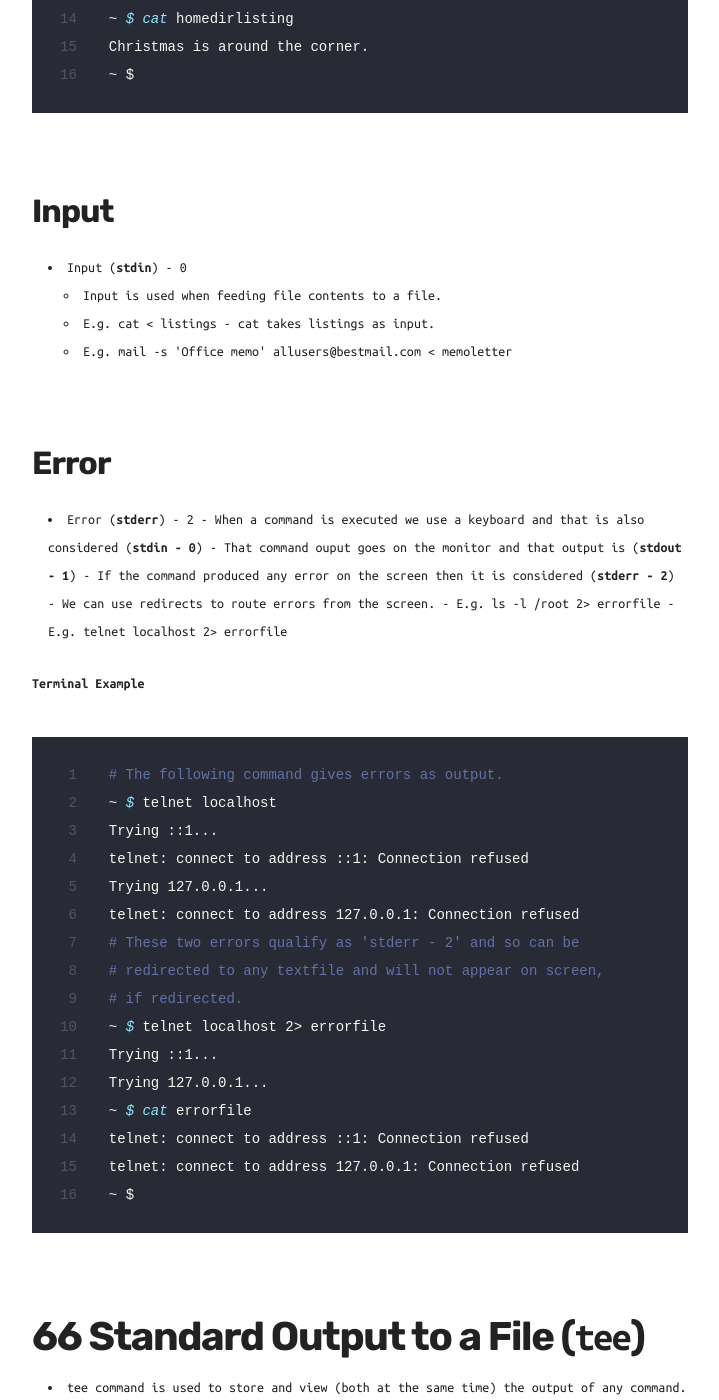
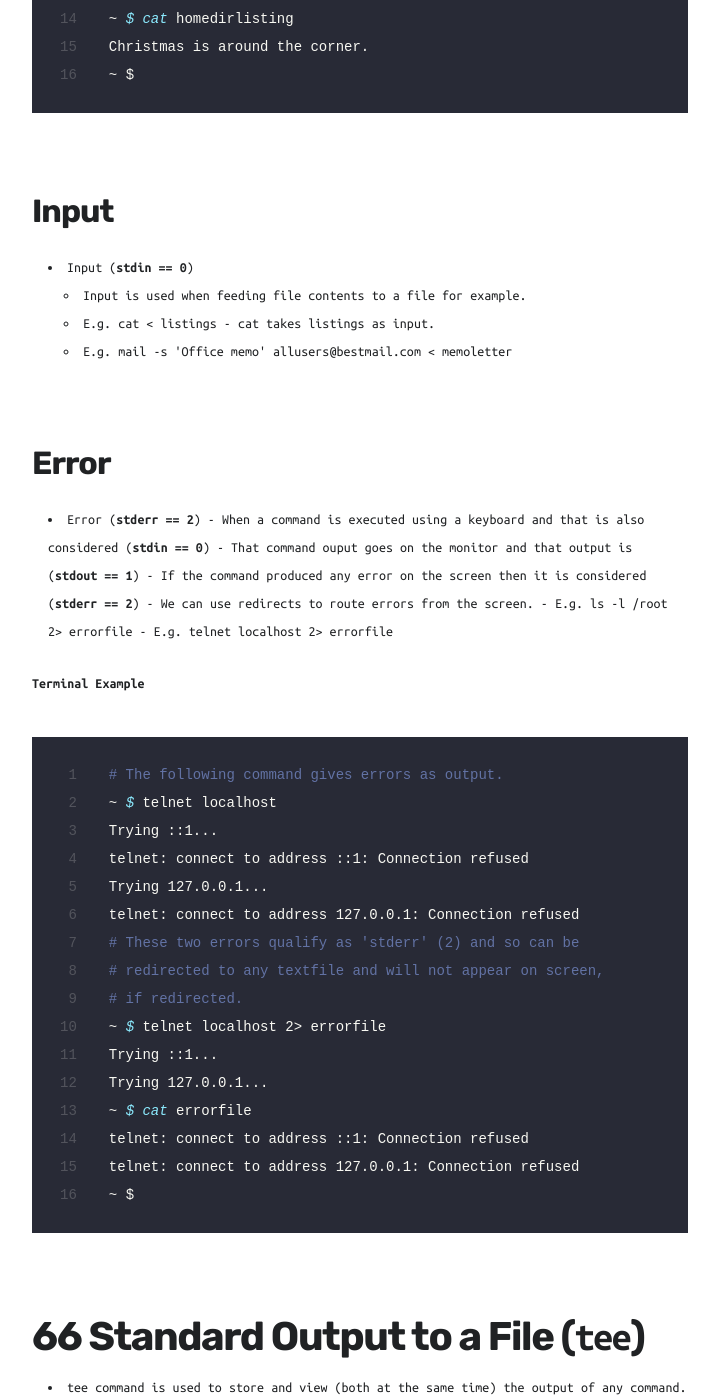
Before and after one commit to kletobias/kletobias.github.io, a Jekyll site: the page built from _projects/module_4.md, in a window 1280 px wide and 1400 px high, scrolled down 15911 px. Shown: the whole window, without its empty margins (38-757 px from the left). Built offline with Jekyll 4.4.1, drawn with Linux system fonts in a browser that asks for light colours; nearby versions of some CDN libraries; formulas are drawn with MathJax 3; some of the changed text lies outside the part shown.

Commit message:
updating module4 for the website

```diff
--- a/_projects/module_4.md
+++ b/_projects/module_4.md
@@ -474,17 +474,17 @@ Christmas is around the corner.
 
 #### Input
 
--   Input (**stdin**) - 0
-    -   Input is used when feeding file contents to a file.
+-   Input (**stdin == 0**)
+    -   Input is used when feeding file contents to a file for example.
     -   E.g. `cat < listings` - cat takes listings as input.
     -   E.g. `mail -s 'Office memo' allusers@bestmail.com < memoletter`
 
 #### Error
 
--   Error (**stderr**) - 2
-    		\- When a command is executed we use a keyboard and that is also considered (**stdin - 0**)
-    		\- That command ouput goes on the monitor and that output is (**stdout -  1**)
-    		\- If the command produced any error on the screen then it is considered (**stderr - 2**)
+-   Error (**stderr == 2**)
+    		\- When a command is executed using a keyboard and that is also considered (**stdin == 0**)
+    		\- That command ouput goes on the monitor and that output is (**stdout == 1**)
+    		\- If the command produced any error on the screen then it is considered (**stderr == 2**)
     			\- We can use redirects to route errors from the screen.
     				\- E.g. `ls -l /root 2> errorfile`
     				\- E.g. `telnet localhost 2> errorfile`
@@ -498,7 +498,7 @@ Trying ::1...
 telnet: connect to address ::1: Connection refused
 Trying 127.0.0.1...
 telnet: connect to address 127.0.0.1: Connection refused
-# These two errors qualify as 'stderr - 2' and so can be
+# These two errors qualify as 'stderr' (2) and so can be
 # redirected to any textfile and will not appear on screen,
 # if redirected.
 ~ $ telnet localhost 2> errorfile
```
Also changed, not shown: other parts of _projects/module_4.md (+6 -6 lines), _projects/m4_exercises_pt1.md (+1 -4 lines).
